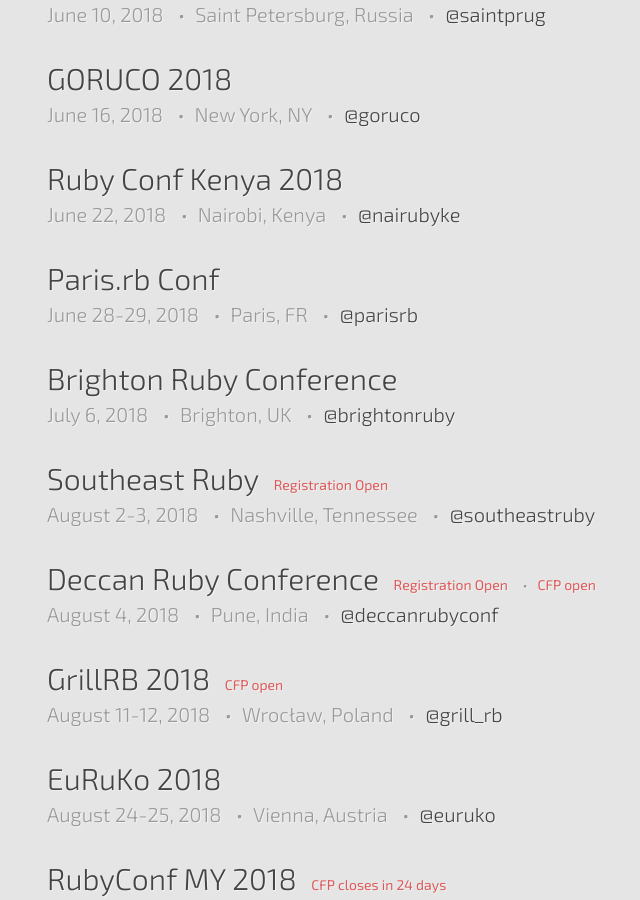
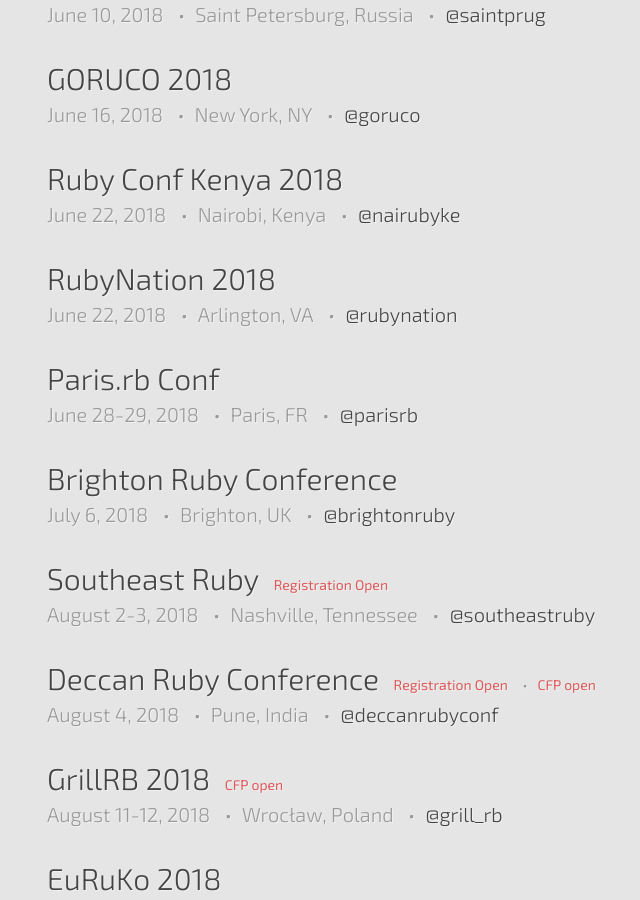
Before and after one commit to ruby-conferences/ruby-conferences.github.io, a Jekyll site: the page built from index.html, in a window 1280 px wide and 900 px high, scrolled down 602 px. Shown: the whole window, without its empty margins (193-833 px from the left). Built offline with Jekyll 4.4.1, drawn with Linux system fonts in a browser that asks for light colours.

Commit message:
Add current Ruby Nation that starts tomorrow

```diff
--- a/_data/upcoming.yml
+++ b/_data/upcoming.yml
@@ -19,6 +19,12 @@
   twitter: nairubyke
   cfp_phrase: CFP closes
   cfp_date: "April 2, 2018"
+
+- name: RubyNation 2018
+  location: Arlington, VA
+  dates: "June 22, 2018"
+  url: http://rubynation.org/
+  twitter: rubynation
 
 - name: Paris.rb Conf
   location: Paris, FR
```
